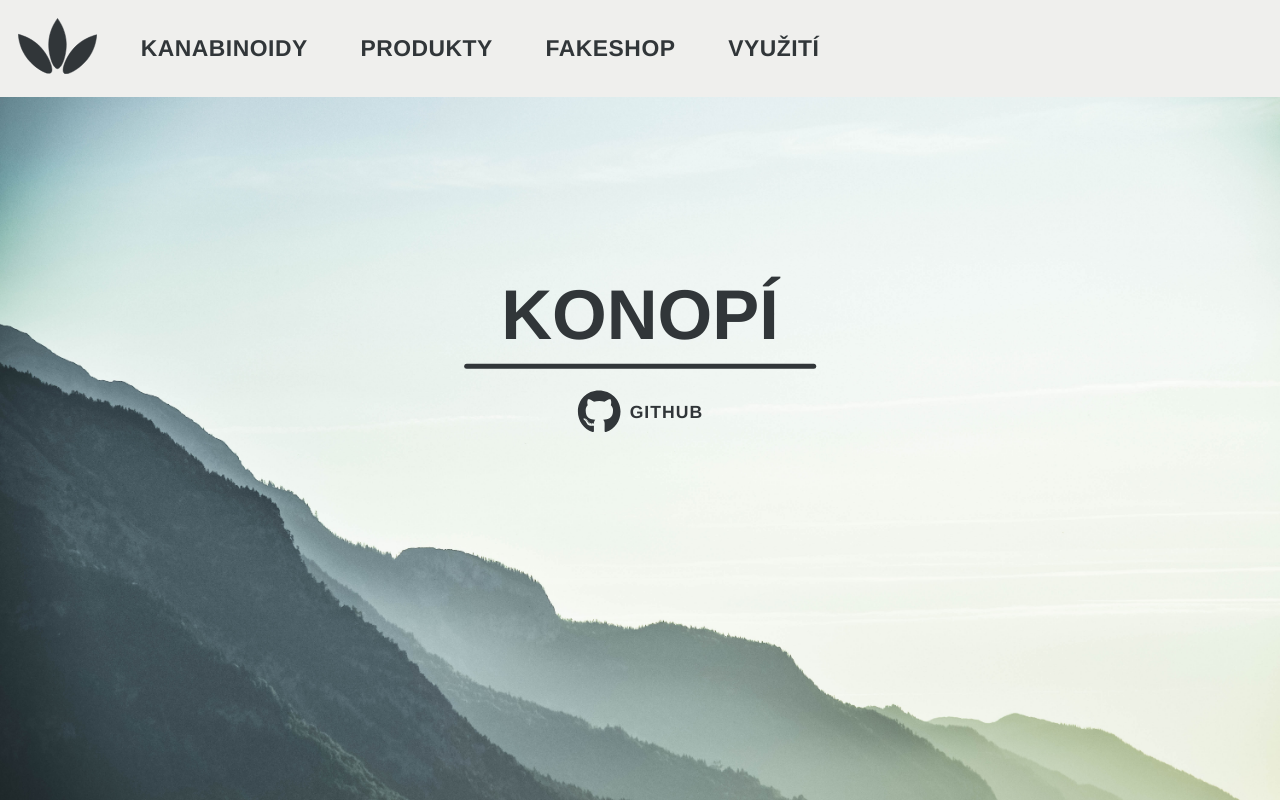
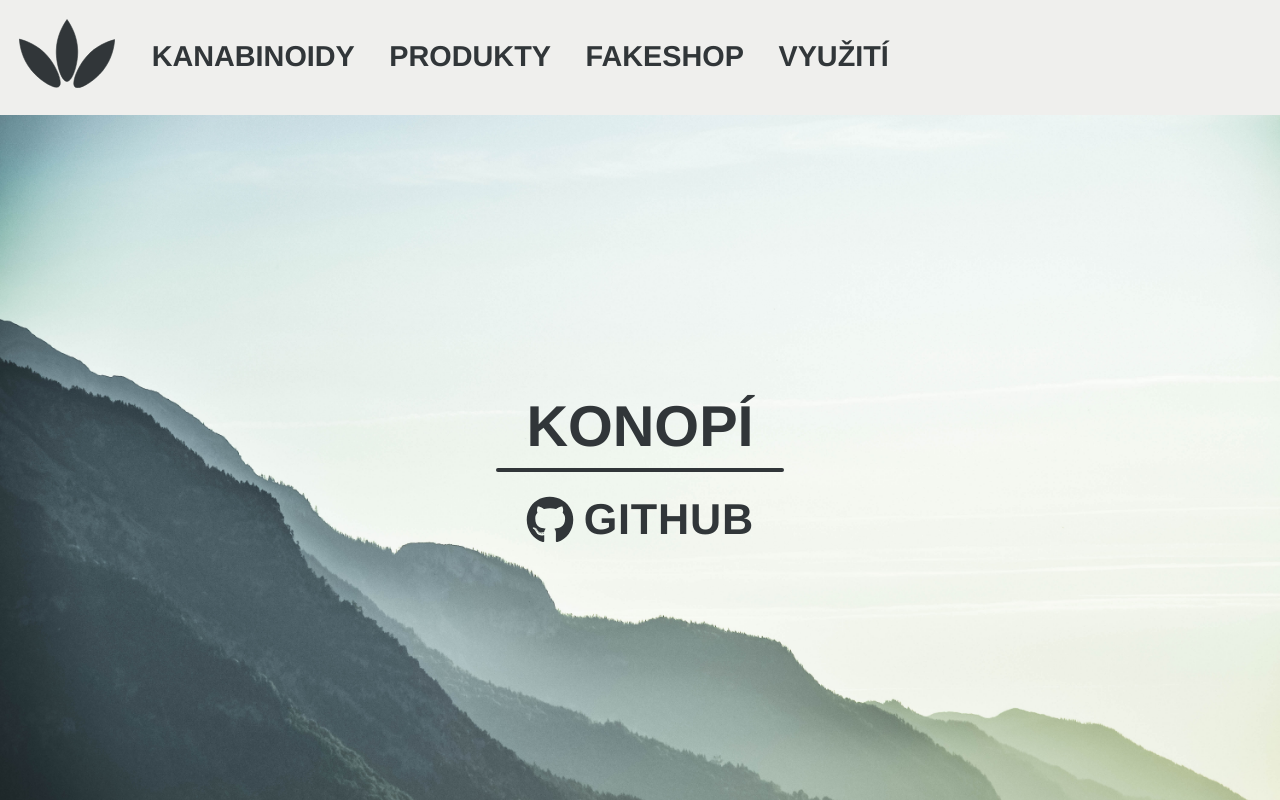
Before and after one commit to Filipxxd/Projekt-PVA, a React (Create React App) app: page / in a window 1280 px wide. Shown: the top 800 px of the page. Built offline with nearby package versions, Linux system fonts and the light colour scheme.

Commit message:
Update #1?

```diff
--- /dev/null
+++ b/src/base/nav copy.css
@@ -0,0 +1,69 @@
+body {
+  margin-top: 5rem;
+}
+.navig {
+  position: fixed;
+  top: 0;
+  width: 100vw;
+  background-color: #efefed;
+  z-index: 2;
+}
+.navig,
+.underNav {
+  display: flex;
+  justify-content: center;
+  align-items: center;
+  align-content: center;
+}
+.logo {
+  cursor: pointer;
+  width: 4.5rem;
+  margin: 1rem;
+  z-index: 2;
+}
+.right {
+  margin-left: auto;
+}
+.Icon {
+  visibility: hidden;
+  margin: 1rem;
+  font-size: 2.5rem;
+  position: sticky;
+  cursor: pointer;
+  z-index: 3;
+}
+.underNav a {
+  margin: 1.2rem 1rem;
+  padding: 0.5rem;
+  color: #313639;
+  font-size: 1.3rem;
+  transition: transform 0.25s ease-in-out;
+}
+.underNav a:hover {
+  transform: scale(1.04);
+}
+@media screen and (max-width: 786px) {
+  .navig {
+    top: 0;
+  }
+  .Icon {
+    visibility: visible;
+    color: #313639;
+  }
+  .underNav {
+    position: fixed;
+    background-color: inherit;
+    top: 0;
+    height: 100vh;
+    width: 100%;
+    margin-left: -200vw;
+    opacity: 0;
+    flex-direction: column;
+    z-index: inherit;
+    transition: margin 0.5s ease-in-out, opacity 0.5s ease-in-out;
+  }
+  .navOpen {
+    margin-left: 0vw;
+    opacity: 1;
+  }
+}
--- a/src/base/nav.css
+++ b/src/base/nav.css
@@ -1,77 +1,87 @@
 #place {
-  margin-bottom: 10vh;
+  /* temporary fix */
+  min-height: 6rem;
+  background-color: var(--white);
 }
-.navig {
+.navbar {
+  background-color: inherit;
   position: fixed;
   top: 0;
-  width: 100vw;
-  background-color: #efefed;
-  letter-spacing: 0.5px;
-  z-index: 2;
+  z-index: 1;
+  width: 100%;
 }
-.navig,
+.navbar,
 .underNav {
   display: flex;
-  justify-content: center;
   align-items: center;
-  align-content: center;
+}
+.underNav {
+  opacity: 0;
+  visibility: hidden;
+  z-index: inherit;
+  transition: all 0.5s ease-in-out;
+  font-size: 1.5rem;
+}
+.underNav a{
+  margin: 0 .5rem;
+  padding: .4rem;
   font-weight: bold;
+  color: var(--black);
 }
-.navig *,
-.navig *:hover {
-  text-decoration: none;
+.NavToggleIcon{
+  visibility: hidden;
 }
-.logo {
-  position: sticky;
-  cursor: pointer;
-  width: 4.5rem;
+.Logo{
+  width: 5rem;
+  z-index: 3;
   margin: 1rem;
-  z-index: 2;
 }
-.right {
-  margin-left: auto;
+@media screen and (max-width: 460px){
+  .Logo{
+    width: 5.5rem;
+  }
 }
-.Icon {
-  visibility: hidden;
-  margin: 1rem;
-  font-size: 2.5rem;
-  position: sticky;
-  cursor: pointer;
-  z-index: 3;
+@media screen and (max-width: 850px) {
+  .NavToggleIcon {
+    visibility: visible;
+    color: var(--black);
+    margin: 1rem 1rem 1rem auto;  /* 1rem odsazení každá strana, zleva auto aby zarovnal nakonec*/
+    font-size: 3rem;
+    z-index: 1;
+  }
+  /* FullSize otevreny "pod" navigator */
+  .underNav {
+    position: fixed;
+    top: 0;
+    flex-direction: column;
+    align-items: center;
+    align-content: center;
+    justify-content: center;
+    height: 100%;
+    width: 100%;
+    margin-left: -100%;
+  }
+  .underNav a{
+    padding: 1.4rem;
+  }
+  /* otevreni "pod" navigatoru */
+  .navToggle {
+    background-color: inherit;
+    margin-left: 0;
+    opacity: 1;
+    visibility: visible;
+  }
 }
-.underNav a {
-  margin: 1.2rem 1rem;
-  padding: 0.5rem;
-  color: #313639;
-  font-size: 1.3rem;
-  transition: transform 0.25s ease-in-out;
-}
-.underNav a:hover {
-  transform: scale(1.04);
-}
-
-@media screen and (max-width: 786px) {
-  .navig {
-    top: 0;
-  }
+@media screen and (min-width: 850px) {
   .Icon {
-    visibility: visible;
-    color: #313639;
+    visibility: hidden;
   }
   .underNav {
-    position: fixed;
-    background-color: inherit;
-    top: 0;
-    height: 100vh;
-    width: 100vw;
-    margin-left: -200vw;
-    opacity: 0;
-    flex-direction: column;
-    z-index: inherit;
-    transition: margin 0.5s ease-in-out, opacity 0.5s ease-in-out;
-  }
-  .navOpen {
-    margin-left: 0vw;
     opacity: 1;
+    visibility: visible;
   }
 }
+/* TEMPORARY */
+.active {
+  background-color: aqua;
+}
--- a/src/base/nav.js
+++ b/src/base/nav.js
@@ -1,52 +1,49 @@
 import React, { useState } from "react";
-import { Link } from "react-router-dom";
+import { NavLink, Link } from "react-router-dom";
 import logo from "../img/Logo.svg";
 import "./nav.css";
 import { FaBars, FaTimes } from "react-icons/fa";
 
 export default function Nav() {
   const [isActive, setActive] = useState(false);
-  function Icons() {
-    if (!isActive) {
-      return <FaBars className="Icon" />;
+  function NavIcon() {
+    if (isActive) {
+      return <FaTimes onClick={showNav} className={"NavToggleIcon"}/>;
     } else {
-      return <FaTimes className="Icon" />;
+      return <FaBars onClick={showNav} className={"NavToggleIcon"}/>;
     }
   }
   const showNav = () => {
     setActive(!isActive);
-    Icons(isActive);
+    NavIcon(isActive);
 }
   return (
     <div id="place">
-      <nav className={`navig fixed ${isActive ? "fixedNav" : ""}`}>
+      <nav className={"navbar"}>
         <Link to="/Home">
           <img
             src={logo}
             alt="Logo"
-            className="logo"
+            title = "Konopí"
+            className={"Logo"}
             onClick={isActive ? showNav : console.log("missing")}
           />
         </Link>
-        <div className={`underNav fixed ${isActive ? "navOpen" : ""}`}>
-          <Link to="/Kanabinoidy" onClick={showNav} className="activate">
+        <div className={`underNav ${isActive ? "navToggle" : ""}`}>
+          <NavLink to="/Kanabinoidy" onClick={showNav}>
             KANABINOIDY
-          </Link>
-          <Link to="/Produkty" onClick={showNav} className="activate">
+          </NavLink>
+          <NavLink to="/Produkty" onClick={showNav}>
             PRODUKTY
-          </Link>
-          <Link to="/Shop" onClick={showNav} className="activate">
+          </NavLink>
+          <NavLink to="/Shop" onClick={showNav}>
             FAKESHOP
-          </Link>
-          <Link to="/About" onClick={showNav} className="activate">
+          </NavLink>
+          <NavLink to="/About" onClick={showNav}>
             VYUŽITÍ
-          </Link>
+          </NavLink>
         </div>
-        <div
-          onClick={showNav}
-          className="right"
-          children={<Icons className="Icon" />}
-        ></div>
+        <NavIcon className={"NavToggleIcon"}/>
       </nav>
     </div>
   );
--- a/src/index.css
+++ b/src/index.css
@@ -1,12 +1,18 @@
+:root{
+  --black: #313639;
+  --white: #efefed;
+  }
 * {
   margin: 0;
   padding: 0;
+  transition: all .05s ease;
 }
 html {
   scroll-behavior: smooth;
+  font-size: 1.2rem;
 }
 body {
-  font-family: Helvetica;
+  font-family: Helvetica, sans-serif;
   -webkit-touch-callout: none;
   -webkit-user-select: none;
   -khtml-user-select: none;
@@ -31,19 +37,19 @@ li {
 .none {
   display: none;
 }
-@media screen and (min-height: 801px){
-  #place{
-    margin-bottom: 5rem;
+@media screen and (min-height: 1200px){
+  html{
+    font-size: 1.5rem;
   }
 }
 @media screen and (max-width: 768px){
   html{
-    font-size: 1.2rem;
+    font-size: 1.4rem;
   }
 }
 @media screen and (min-width: 1100px){
   html{
-    font-size: 1.1rem;
+    font-size: 1.2rem;
   }
 }
 @media screen and (min-width: 1500px){
--- a/src/pages/home.css
+++ b/src/pages/home.css
@@ -1,33 +1,28 @@
-.mainX {
-  min-height: 100vh;
-  width: 100vw;
-  top: 0;
-  position: relative;
-}
-.bg {
+.homeWrap {
   background: url(../img/background.jpg) no-repeat center;
   background-size: cover;
-  height: 100%;
-  width: 100%;
-
-  position: absolute;
+  height: 90vh;
+  width: 100vw;
 }
-.bot {
-  position: absolute;
-  top: 35%;
-  left: 50%;
-  transform: translate(-50%, -50%);
-}
-.bot {
+.centerPage,
+.homeWrap {
   display: flex;
   flex-direction: column;
-  text-align: center;
+  flex-wrap: wrap;
   justify-content: center;
   align-items: center;
+  align-content: center;
 }
-.bot h1 {
-  font-size: 4rem;
+.centerPage {
   color: #313639;
+  font-size: 1.5rem;
+}
+.line {
+  width: 15rem;
+  height: 0.2rem;
+  border-radius: 8px;
+  margin: 0.5rem;
+  background-color: #313639;
 }
 .ghub {
   display: flex;
@@ -36,20 +31,13 @@
   align-items: center;
   background-color: transparent;
   border-radius: 8px;
-}
-.bax {
-  width: 20rem;
-  margin: .5rem;
-  height: 0.3rem;
-  border-radius: 8px;
-  background-color: #313639;
+  letter-spacing: 0.8px;
+  transition: background-color 0.7s ease-in-out, transform 0.6s ease-in-out,
+    color 0.7s ease-in-out;
 }
 .ghub {
-  letter-spacing: 1px;
-  transition: background-color 0.7s ease-in-out, transform 0.6s ease-in-out,
-    color 0.7s ease-in-out;
-    font-weight: bold;
-    color: #313639;
+  color: #313639;
+  background-color: transparent;
 }
 .ghub * {
   margin: 0.7rem 1rem;
--- a/src/pages/home.js
+++ b/src/pages/home.js
@@ -1,24 +1,23 @@
 import React from "react";
 import "./home.css";
-import {FaGithub} from "react-icons/fa";
+import { FaGithub } from "react-icons/fa";
 export default function home() {
   return (
-    <>
-
-      <div className="mainX">
-        <div className="bg"></div>
-
-         <div className="bot">
- <h1>KONOPÍ</h1>
-         <div className="bax" />
-        <a href="https://github.com/Filipxxd/Projekt-PVA" target="_blank" rel="noreferrer" className="ghub">
-          <FaGithub/>
-          <p>GITHUB</p>
-          </a>
-
-        </div>
-
+    <div className="homeWrap">
+      <div className="centerPage">
+        <h1>KONOPÍ</h1>
+        <div className="line" />
+        <a
+          href="https://github.com/Filipxxd/Projekt-PVA"
+          target="_blank"
+          rel="noreferrer"
+          className="ghub"
+          title="Link to my GitHub"
+        >
+          <FaGithub />
+          <h2>GITHUB</h2>
+        </a>
       </div>
-    </>
+    </div>
   );
 }
--- a/src/pages/shop.css
+++ b/src/pages/shop.css
@@ -1,3 +1,5 @@
 .shopwrap{
     height: 100vh;
+    width: 5vw;
+    position: relative;
 }
```
Also changed, not shown: src/base/nav copy.js (added, +53 -0 lines), public/Logo.svg (added), public/manifest.json.
